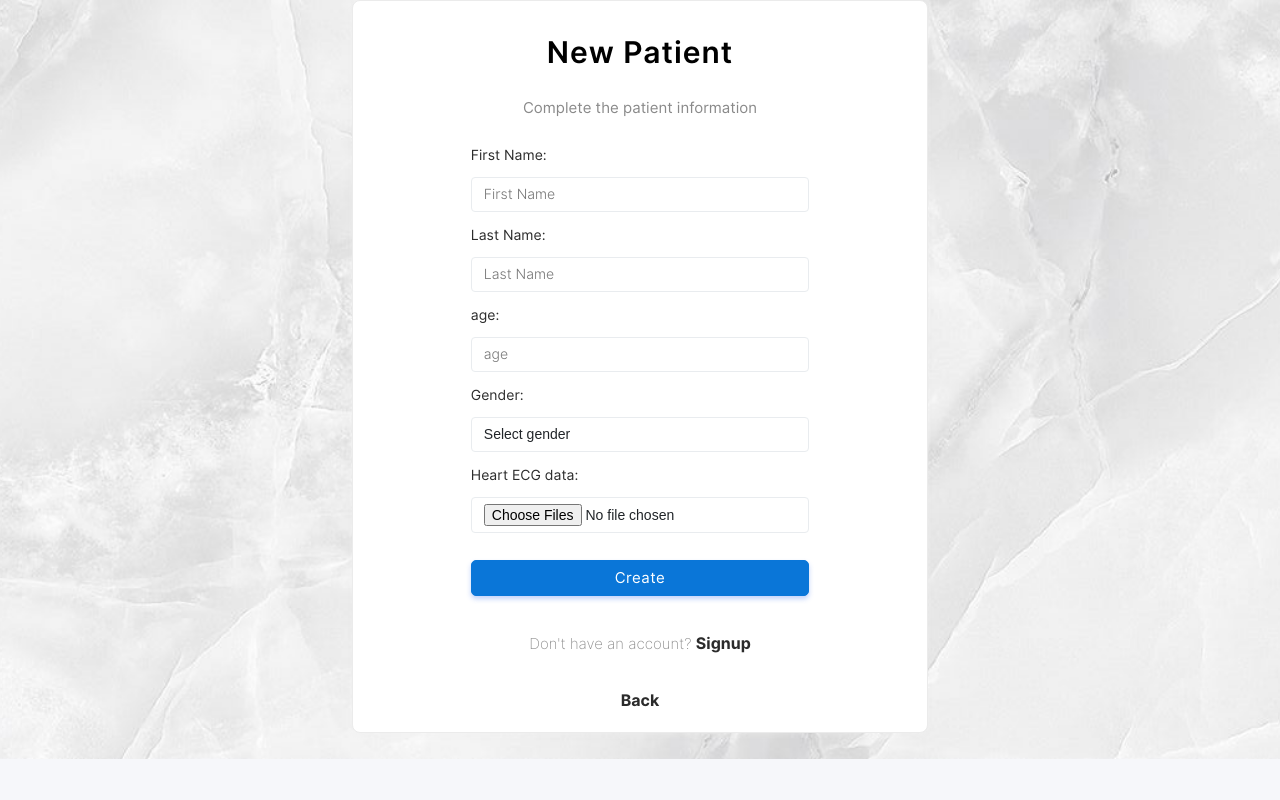
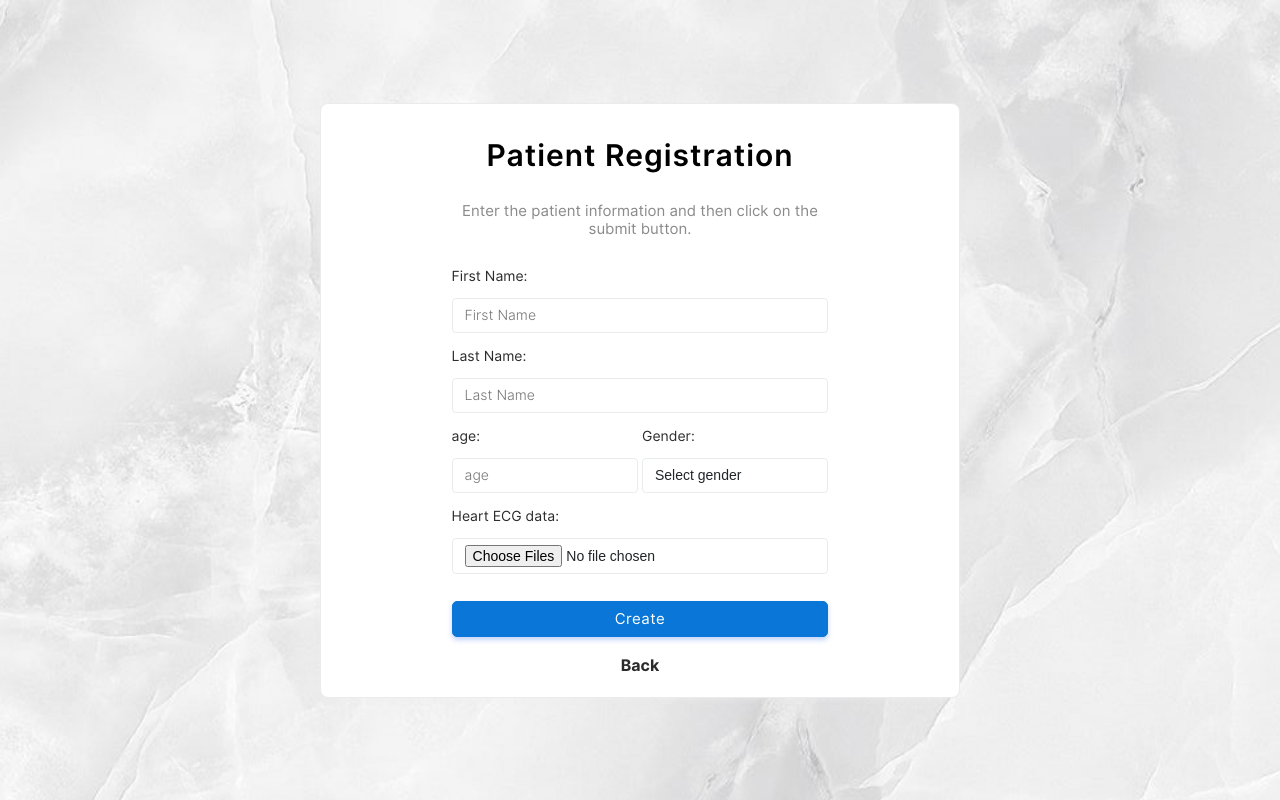
Before and after one commit to MatinGhanbari/PulseCare, a Django app: template src/backend/pulseCare/templates/pages/patients/create.html in a window 1280 px wide. Run offline with Django 4.2, Linux system fonts and the light colour scheme; the template is opened without the code that fills it, so the values that code supplies are empty; parts of the project's set-up code (start-up, migrations or seed data) failed here and were passed over.

Commit message:
Update login style

```diff
--- a/src/backend/pulseCare/static/css/login.css
+++ b/src/backend/pulseCare/static/css/login.css
@@ -1,11 +1,20 @@
 body {
-    margin: 7%;
+    height: 100dvh;
+    display: flex;
+    flex-direction: row;
+    justify-content: center;
+    align-items: center;
+    align-content: center;
     background-color: #F6F7FA;
 }
 
 .container {
-    width: 45%;
+    width: 35%;
+    min-width: 80dvh;
+    display: flex;
+    justify-content: center;
     background-color: white;
+    flex-wrap: wrap;
     border: 1px solid rgb(235, 235, 235);
     border-radius: 8px;
     margin: 0;
--- a/src/backend/pulseCare/templates/pages/login.html
+++ b/src/backend/pulseCare/templates/pages/login.html
@@ -12,7 +12,6 @@
     <title>Login</title>
 </head>
 <body>
-<center>
 <div class="container">
     <table border="0" style="margin: 0;padding: 0;width: 60%;">
         {% csrf_token %}
@@ -68,7 +67,6 @@
         </tr>
     </table>
 </div>
-</center>
 <script>
     function loginUser() {
         const username = document.getElementById('username').value;
--- a/src/backend/pulseCare/templates/pages/patients/create.html
+++ b/src/backend/pulseCare/templates/pages/patients/create.html
@@ -11,60 +11,56 @@
     <link rel="stylesheet" href="{% static 'css/login.css' %}">
     <title>New Patient</title>
 </head>
-<body style="margin: 0; margin-bottom: 2%">
-<center>
+<body>
 <div class="container">
     <table border="0" style="margin: 0;padding: 0;width: 60%;">
         <form id="patient-form">
             {% csrf_token %}
             <tr>
-                    <td>
-                        <p class="header-text">New Patient</p>
+                <td colspan="2">
+                    <p class="header-text">Patient Registration</p>
                 </td>
             </tr>
             <div class="form-body">
                 <tr>
-                        <td>
-                            <p class="sub-text">Complete the patient information</p>
+                    <td colspan="2">
+                        <p class="sub-text">Enter the patient information and then click on the submit button.</p>
                     </td>
                 </tr>
                 <tr>
-                        <td class="label-td">
+                    <td class="label-td" colspan="2">
                         <label for="firstname" class="form-label">First Name: </label>
                     </td>
                 </tr>
                 <tr>
-                        <td class="label-td">
+                    <td class="label-td" colspan="2">
                         <input type="text" id="firstname" class="input-text" placeholder="First Name" required>
                     </td>
                 </tr>
                 <tr>
-                        <td class="label-td">
+                    <td class="label-td" colspan="2">
                         <label for="lastname" class="form-label">Last Name: </label>
                     </td>
                 </tr>
                 <tr>
-                        <td class="label-td">
+                    <td class="label-td" colspan="2">
                         <input type="text" id="lastname" class="input-text" placeholder="Last Name" required>
                     </td>
                 </tr>
                 <tr>
-                        <td class="label-td">
+                    <td class="label-td" width="50%">
                         <label for="age" class="form-label">age: </label>
                     </td>
+                    <td class="label-td" width="50%">
+                        <label for="gender" class="form-label">Gender: </label>
+                    </td>
+
                 </tr>
                 <tr>
-                        <td class="label-td">
+                    <td class="label-td" width="50%">
                         <input type="text" id="age" class="input-text" placeholder="age" required>
                     </td>
-                    </tr>
-                    <tr>
-                        <td class="label-td">
-                            <label for="gender" class="form-label">Gender: </label>
-                        </td>
-                    </tr>
-                    <tr>
-                        <td class="label-td">
+                    <td class="label-td" width="50%">
                         <select id="gender" class="input-text" required>
                             <option value="" disabled selected>Select gender</option>
                             <option value="male">Male</option>
@@ -74,12 +70,12 @@
                     </td>
                 </tr>
                 <tr>
-                        <td class="label-td">
+                    <td class="label-td" colspan="2">
                         <label for="files" class="form-label">Heart ECG data:</label>
                     </td>
                 </tr>
                 <tr>
-                        <td class="label-td">
+                    <td class="label-td" colspan="2">
                         <input type="file" id="files" class="input-text" accept=".dat,.hea,.xyz" multiple required>
                     </td>
                 </tr>
@@ -87,17 +83,13 @@
                     <td><br></td>
                 </tr>
                 <tr>
-                        <td>
+                    <td colspan="2">
                         <button class="login-btn btn-primary btn">Create</button>
                     </td>
                 </tr>
             </div>
             <tr>
-                    <td>
-                        <br>
-                        <label class="sub-text" style="font-weight: 280;">Don't have an account&#63; </label>
-                        <a href="{% url 'signup' %}" class="hover-link1 non-style-link">Signup</a>
-                        <br><br><br>
+                <td colspan="2">
                     <a href="{% url 'patients' %}" class="hover-link1 non-style-link">Back</a>
                     <br><br>
                 </td>
@@ -105,7 +97,6 @@
         </form>
     </table>
 </div>
-</center>
 <script>
     document.getElementById('patient-form').addEventListener('submit', function (event) {
         event.preventDefault(); // Prevent the default form submission
--- a/src/backend/pulseCare/templates/pages/signup.html
+++ b/src/backend/pulseCare/templates/pages/signup.html
@@ -12,7 +12,6 @@
     <title>Sign Up</title>
 </head>
 <body>
-<center>
 <div class="container">
     <table border="0" style="margin: 0;padding: 0;width: 60%;">
         {% csrf_token %}
@@ -68,7 +67,6 @@
         </tr>
     </table>
 </div>
-</center>
 <script>
     function registerUser() {
         const username = document.getElementById('username').value;
```
Also changed, not shown: src/backend/pulseCare/static/css/signup.css (+26 -12 lines), src/backend/pulseCare/templates/pages/patients/edit.html (+20 -30 lines). Lines whose indentation alone changed are shown as unchanged.
